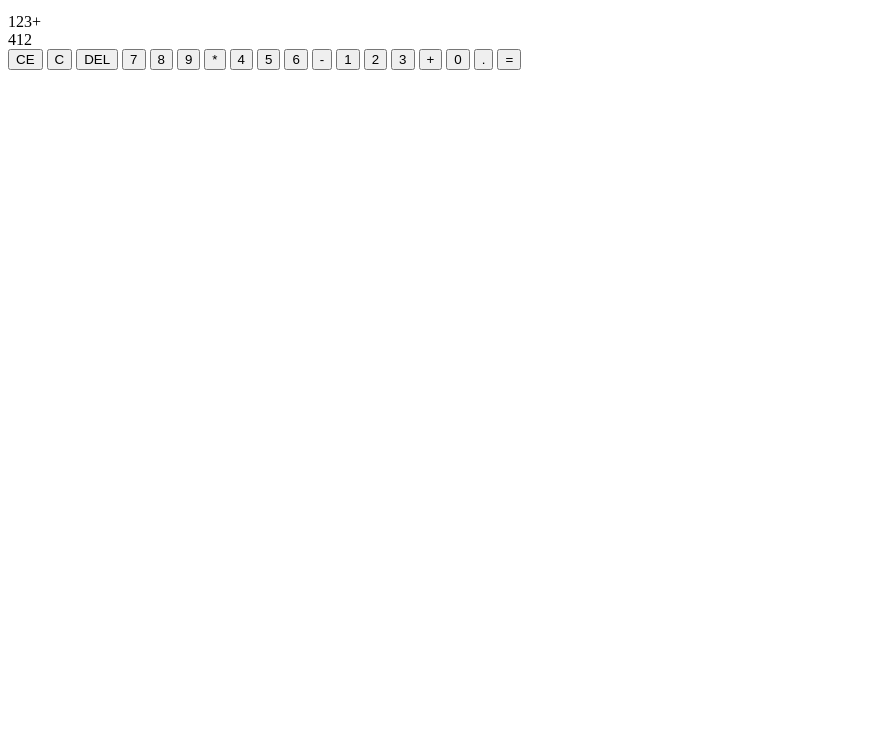
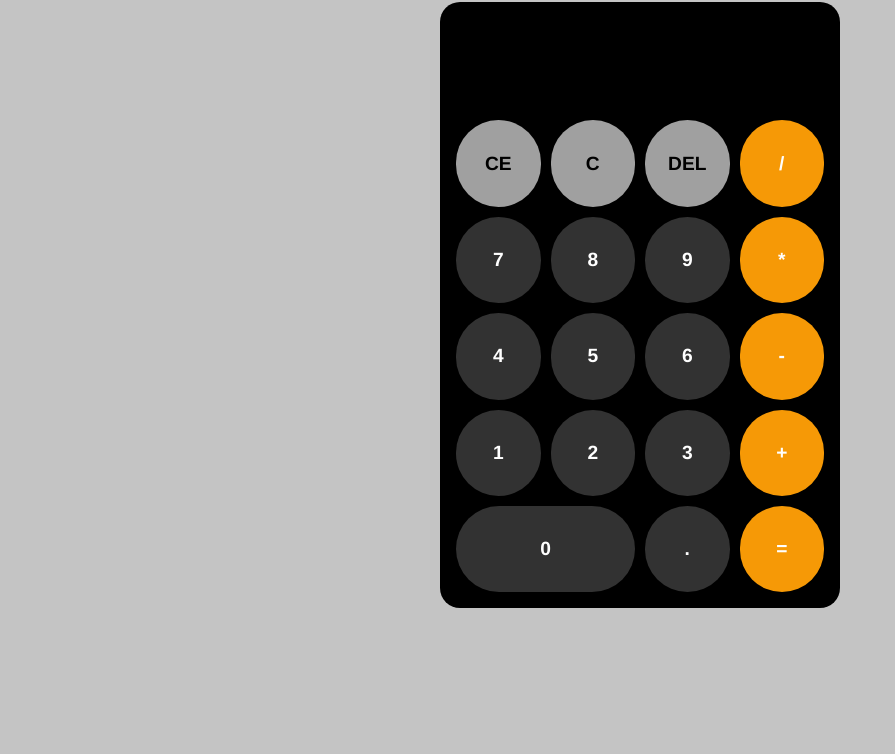
Before and after one commit to ErcilioMartiniJunior/calculadora, a plain HTML site: page index.html in a window 1280 px wide. Shown: the part 46-800 px from the top of the page, without its empty margins (0-895 px from the left). Drawn offline with Linux system fonts and the light colour scheme.

Commit message:
style done

```diff
--- a/css/style.css
+++ b/css/style.css
@@ -0,0 +1,95 @@
+* {
+    margin: 0;
+    padding: 0;
+    box-sizing: border-box;
+    font-family: Helvetica;
+}
+
+body {
+    background-color: #c4c4c4;
+    display: flex;
+    align-items: center;
+    justify-content: center;
+    padding: 3em;
+}
+
+#calc {
+    width: 400px;
+    padding: 1em;
+    background-color: #000000;
+    color: #FFFFFF;
+    display: flex;
+    flex-direction: column;
+    border-radius: 20px;
+}
+
+#operations {
+    text-align: right;
+}
+
+#previous-operation,
+#current-operation {
+    min-height: 1.6em;
+    padding: .5em;
+    overflow-wrap: break-word;
+}
+
+#previous-operation {
+    color: #FFFFFF;
+}
+
+#current-operation {
+    font-size: 4em;
+    font-weight: 300;
+}
+
+#buttons-container {
+    display: grid;
+    grid-template-columns: 1fr 1fr 1fr 1fr;
+    gap: 10px;
+}
+
+#buttons-container button {
+    border: 1px solid transparent;
+    border-radius: 50px;
+    height: 4.5em;
+    font-size: 1.2em;
+    cursor: pointer;
+}
+
+#buttons-container .functions {
+    background-color: #a0a0a0;
+    font-weight: 700;
+}
+
+#buttons-container .functions:hover {
+    background-color: #EAEAEA;
+    border-color: #EAEAEA;
+}
+
+#buttons-container .operation {
+    background-color: #f69906;
+    font-weight: 700;
+    color: #FFFFFF
+}
+
+#buttons-container .operation:hover {
+    background-color: #FFCB8E;
+    border-color: #FFCB8E;
+}
+
+#buttons-container .number {
+    background-color: #323232;
+    color: #FFFFFF;
+    font-weight: 700;
+    font-size: 1.2em;
+}
+
+#buttons-container .number:hover {
+    background-color: #a0a0a0;
+    border-color: #a0a0a0;
+}
+
+#buttons-container .zero {
+    grid-column: span 2;
+}
--- a/index.html
+++ b/index.html
@@ -10,30 +10,30 @@
 </head>
 <body>
     <div id="calc">
-        <h3>Calculadora</h3>
         <div id="operations">
-            <div id="previus-operation">123+</div>
-            <div id="current-operation">412</div>
+            <div id="previus-operation"></div>
+            <div id="current-operation"></div>
         </div>
         <div id="buttons-container">
-            <button>CE</button>
-            <button>C</button>
-            <button>DEL</button>
+            <button class="functions">CE</button>
+            <button class="functions">C</button>
+            <button class="functions">DEL</button>
+            <button class="operation">/</button>
             <button class="number">7</button>
             <button class="number">8</button>
             <button class="number">9</button>
-            <button>*</button>
+            <button class="operation">*</button>
             <button class="number">4</button>
             <button class="number">5</button>
             <button class="number">6</button>
-            <button>-</button>
+            <button class="operation">-</button>
             <button class="number">1</button>
             <button class="number">2</button>
             <button class="number">3</button>
-            <button>+</button>
-            <button class="number">0</button>
-            <button>.</button>
-            <button id="equal-btn">=</button>
+            <button class="operation">+</button>
+            <button class="number zero">0</button>
+            <button class="number">.</button>
+            <button class="operation">=</button>
         </div>
     </div>
 </body>
```
